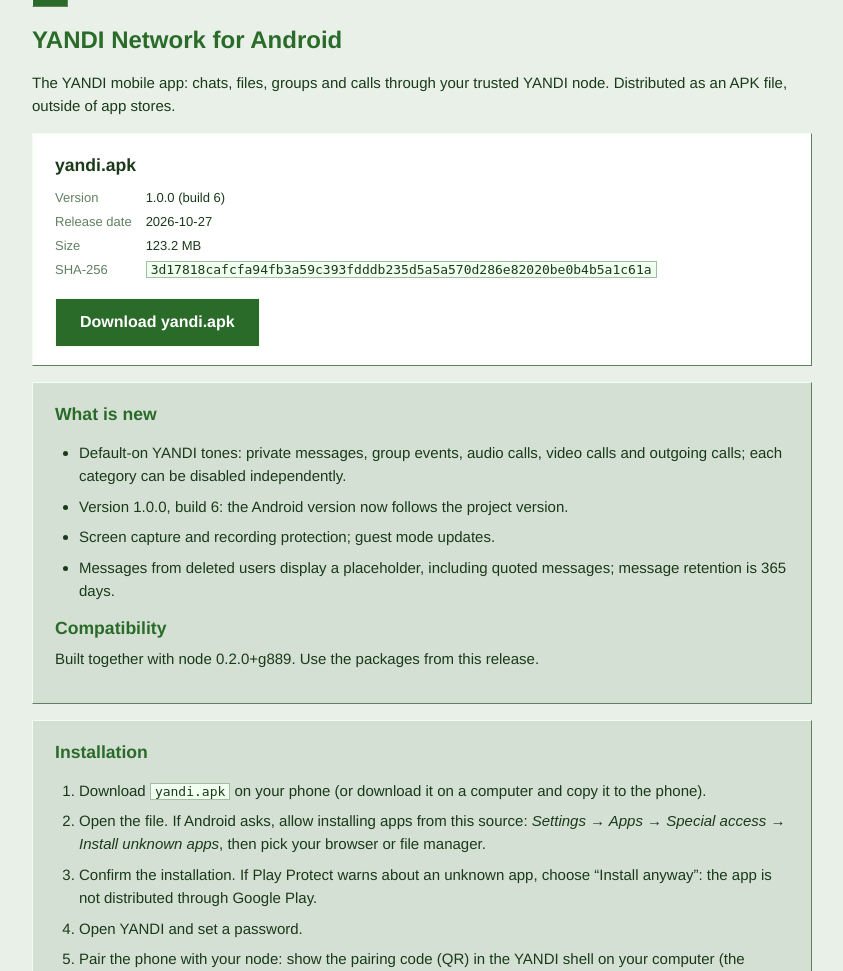
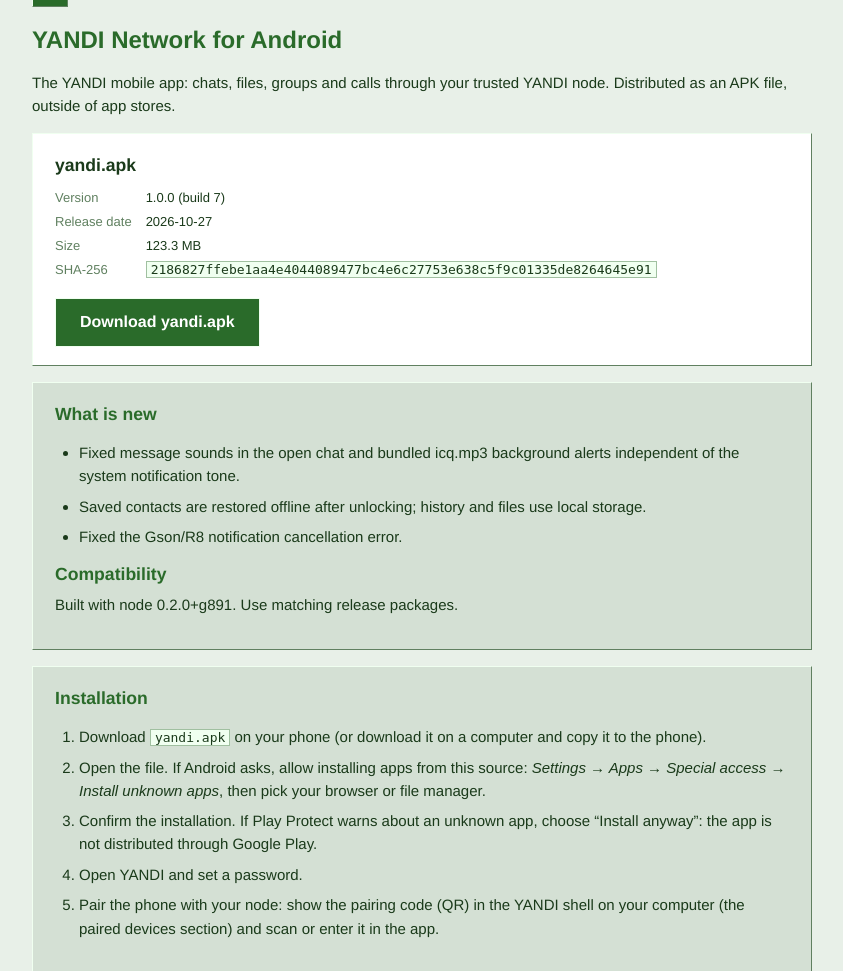
Before and after one commit to ispolkom/node, a PHP site: page /network/downloads/android/index.php in a window 1280 px wide. Shown: the part 412-1383 px from the top of the page, without its empty margins (132-975 px from the left). Run offline with PHP 8.4, Linux system fonts and the light colour scheme; some web fonts are replaced.

Commit message:
chore(release): record g891 and Android build 7 signed artifacts

```diff
--- a/deploy/site/yandi.su/includes/releases.php
+++ b/deploy/site/yandi.su/includes/releases.php
@@ -3,68 +3,64 @@ declare(strict_types=1);
 // Download metadata verified against signed release manifests.
 const YANDI_RELEASES = [
     'android' => [
-        'version' => '1.0.0 (build 6)',
+        'version' => '1.0.0 (build 7)',
         'date' => '2026-10-27',
         'changes' => [
             'ru' => [
-                'Звуки включены по умолчанию: личные сообщения — icq.mp3, группы — icq-online.mp3, аудиозвонки — calling.mp3, видеозвонки — sqype.mp3, дозвон — call_out.mp3; в настройках каждый вид отключается отдельно.',
-                'Выпуск 1.0.0, сборка 6: номер версии Android согласован с версией проекта.',
-                'Защита экрана приложения от снимков и записи; обновления гостевого режима.',
-                'Сообщения удалённого пользователя отображаются заглушкой, включая цитаты; срок хранения сообщений — 365 суток.'
+                'Исправлен звук личных сообщений в открытом чате и фоновый звук icq.mp3 без зависимости от системной мелодии.',
+                'Сохранённые контакты доступны без интернета после разблокировки; история и файлы читаются из локального хранилища.',
+                'Исправлена ошибка Gson/R8 при снятии уведомлений.'
             ],
             'en' => [
-                'Default-on YANDI tones: private messages, group events, audio calls, video calls and outgoing calls; each category can be disabled independently.',
-                'Version 1.0.0, build 6: the Android version now follows the project version.',
-                'Screen capture and recording protection; guest mode updates.',
-                'Messages from deleted users display a placeholder, including quoted messages; message retention is 365 days.'
+                'Fixed message sounds in the open chat and bundled icq.mp3 background alerts independent of the system notification tone.',
+                'Saved contacts are restored offline after unlocking; history and files use local storage.',
+                'Fixed the Gson/R8 notification cancellation error.'
             ]
         ],
         'compat' => [
-            'ru' => 'Собрано вместе с узлом 0.2.0+g889. Используйте пакеты этого выпуска.',
-            'en' => 'Built together with node 0.2.0+g889. Use the packages from this release.'
+            'ru' => 'Собрано вместе с узлом 0.2.0+g891. Используйте пакеты этого выпуска.',
+            'en' => 'Built with node 0.2.0+g891. Use matching release packages.'
         ],
         'files' => [
             [
                 'href' => '/update/android/yandi.apk',
                 'name' => 'yandi.apk',
-                'size' => '123.2',
-                'sha256' => '3d17818cafcfa94fb3a59c393fdddb235d5a5a570d286e82020be0b4b5a1c61a'
+                'size' => '123.3',
+                'sha256' => '2186827ffebe1aa4e4044089477bc4e6c27753e638c5f9c01335de8264645e91'
             ]
         ]
     ],
     'debian' => [
-        'version' => '0.2.0+g889',
+        'version' => '0.2.0+g891',
         'date' => '2026-10-27',
         'changes' => [
             'ru' => [
-                'Пять оригинальных звуков YANDI включены по умолчанию; верхний колокольчик отключает и включает все звуки. Исправлены запуск звука видео и права ярлыка и значков для меню приложений.',
-                'Узел и оболочка ПК собраны из одной версии исходников.',
-                'Исправления автономного и гостевого режимов; обновления удаления пользователей и хранения сообщений.',
-                'Пакеты и манифесты подписаны действующим ключом разработчика; SHA-256 приведены для каждого файла.'
+                'Исправлены оповещения сообщений от телефонов без входа в админку; фоновая проверка больше не сбрасывает состояние открытого чата.',
+                'Звонок сохраняется при потере фокуса окна. Исправлено закрытие окна звонка после завершения.',
+                'Узел и оболочка собраны из одного коммита; контрольные суммы приведены для каждого пакета.'
             ],
             'en' => [
-                'Five default-on YANDI tones and a master bell; video audio initialization and launcher/icon permissions fixed.',
-                'The node and desktop shell are built from the same source revision.',
-                'Autonomous and guest mode fixes; updates to user deletion and message retention.',
-                'Packages and manifests use the current developer signing key; SHA-256 is listed for each file.'
+                'Fixed phone message alerts without an admin session; background polling no longer resets open-chat sound state.',
+                'Calls survive focus changes. Fixed call window cleanup after hangup.',
+                'Node and desktop share one source commit; SHA-256 is listed for each package.'
             ]
         ],
         'compat' => [
-            'ru' => 'Установите оба пакета одной версии вместе. Android-приложение этого выпуска: 1.0.0 (сборка 6).',
-            'en' => 'Install both packages of the same version together. Android app for this release: 1.0.0 (build 6).'
+            'ru' => 'Установите оба пакета одной версии вместе. Android: 1.0.0 (сборка 7).',
+            'en' => 'Install both packages of the same version together. Android: 1.0.0 (build 7).'
         ],
         'files' => [
             [
-                'href' => '/update/deb/yandi-desktop_0.2.0-g889_amd64.deb',
-                'name' => 'yandi-desktop_0.2.0-g889_amd64.deb',
+                'href' => '/update/deb/yandi-desktop_0.2.0-g891_amd64.deb',
+                'name' => 'yandi-desktop_0.2.0-g891_amd64.deb',
                 'size' => '30.7',
-                'sha256' => '35424ecbbefa59d3a8fff97dccf54da5e681c580789f23b6778cdaf79b843a29'
+                'sha256' => 'edd16d1ac442b22ebb992dae1d7ff13f309ad19fff71738b2a467d5da74722ba'
             ],
             [
-                'href' => '/update/deb/yandi-node_0.2.0-g889_amd64.deb',
-                'name' => 'yandi-node_0.2.0-g889_amd64.deb',
+                'href' => '/update/deb/yandi-node_0.2.0-g891_amd64.deb',
+                'name' => 'yandi-node_0.2.0-g891_amd64.deb',
                 'size' => '7.0',
-                'sha256' => '19ba976bc2ba7d167c14966a01cb2745949f1401906b2837165bee739ebd4e20'
+                'sha256' => 'd33e990326a269eecf4b8f159801805e4659b5c81f754d9354645d55f49d52a9'
             ]
         ]
     ]
```
Also changed, not shown: release/manifests/android/MANIFEST.json, release/manifests/deb/MANIFEST.json, 3 other files.
